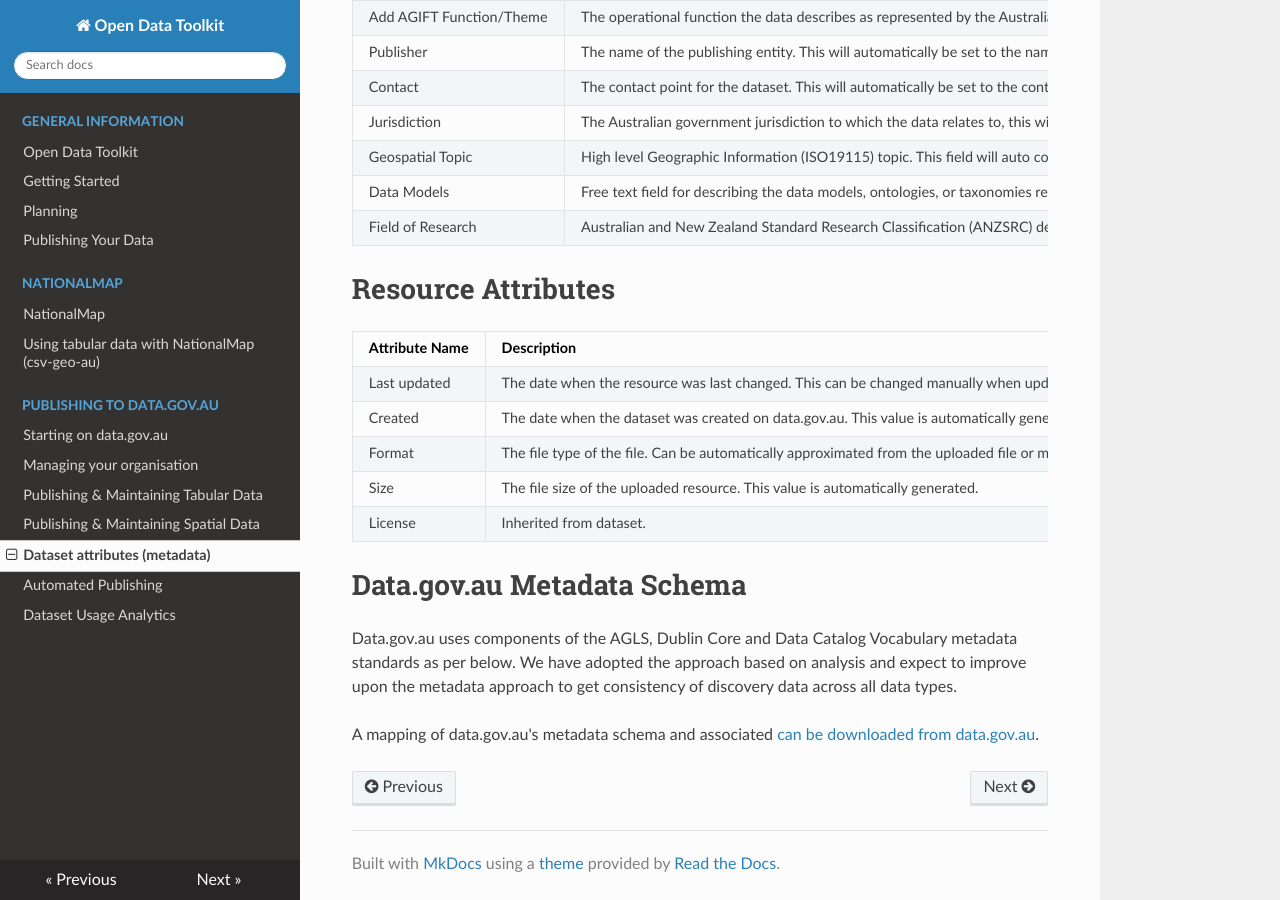
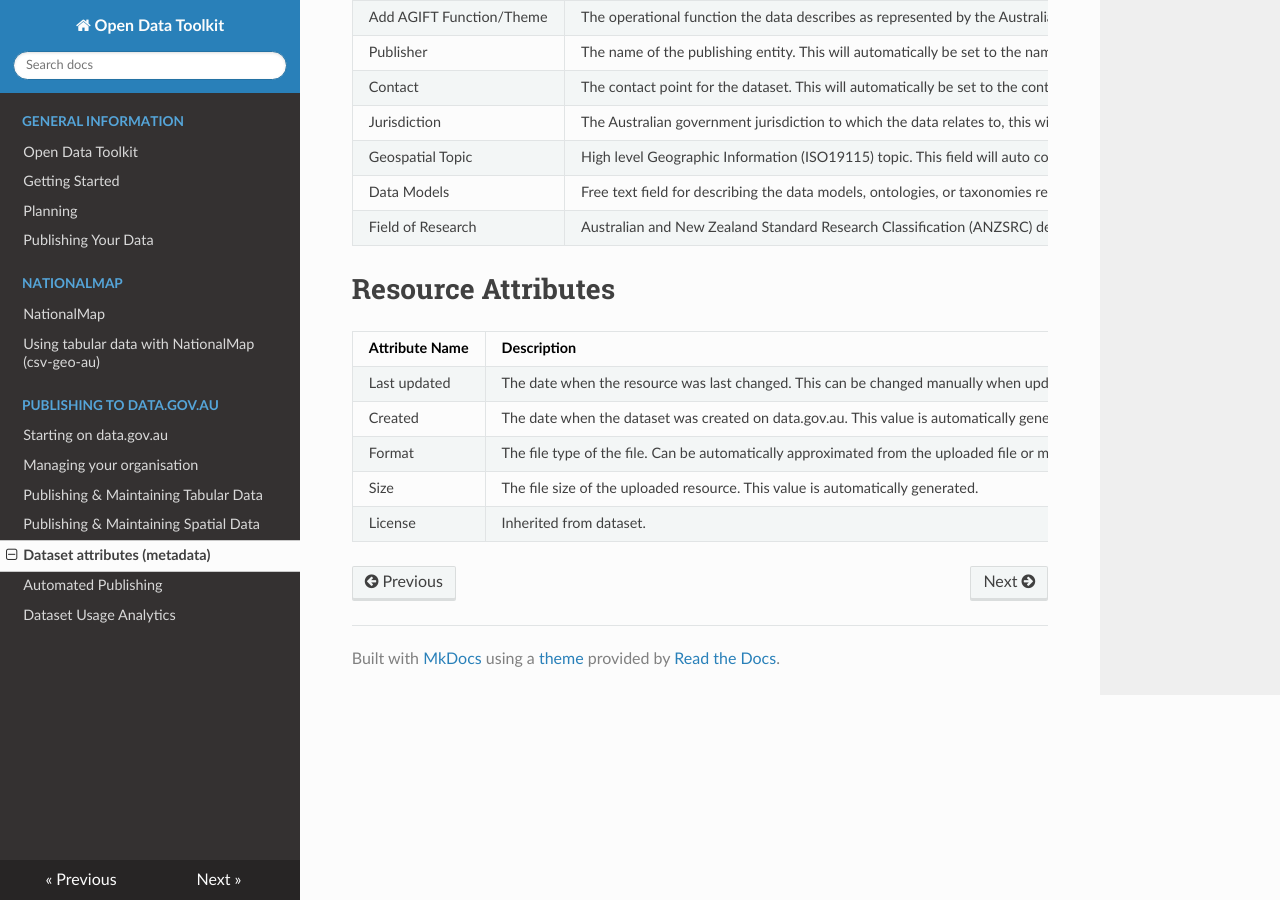
Before and after one commit to ajbar7/allan-toolkit-test, an MkDocs documentation site: the page built from docs/data-gov-au-dataset-attributes.md, in a window 1280 px wide and 900 px high, scrolled down 757 px. Built offline with MkDocs 1.6.1, drawn with Linux system fonts in a browser that asks for light colours; nearby versions of some CDN libraries; old or Windows-style settings are respelled for this version of MkDocs.

Commit message:
Create data-gov-au-dataset-attributes.md

```diff
--- a/docs/data-gov-au-dataset-attributes.md
+++ b/docs/data-gov-au-dataset-attributes.md
@@ -35,8 +35,3 @@ The below is a tables lists the attributes you will need to know about your data
 |Format|The file type of the file. Can be automatically approximated from the uploaded file or manually set on upload.|Yes|
 |Size|The file size of the uploaded resource. This value is automatically generated.|No|
 |License|Inherited from dataset.|Yes|
-
-# Data.gov.au Metadata Schema
-Data.gov.au uses components of the AGLS, Dublin Core and Data Catalog Vocabulary metadata standards as per below. We have adopted the approach based on analysis and expect to improve upon the metadata approach to get consistency of discovery data across all data types.
-
-A mapping of data.gov.au's metadata schema and associated [can be downloaded from data.gov.au](http://data.gov.au/dataset/data-gov-au-metadata-and-other-schemas).
```
